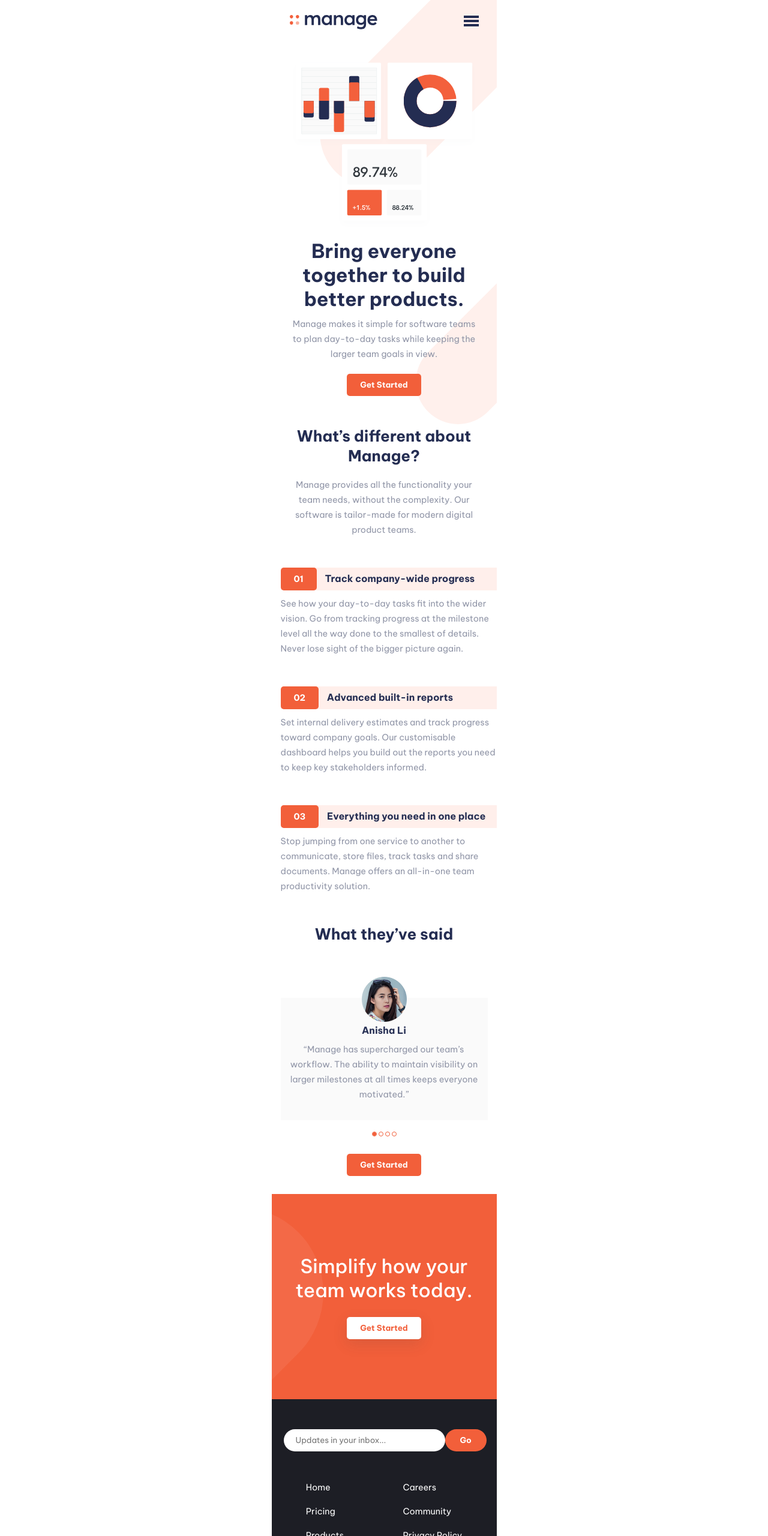
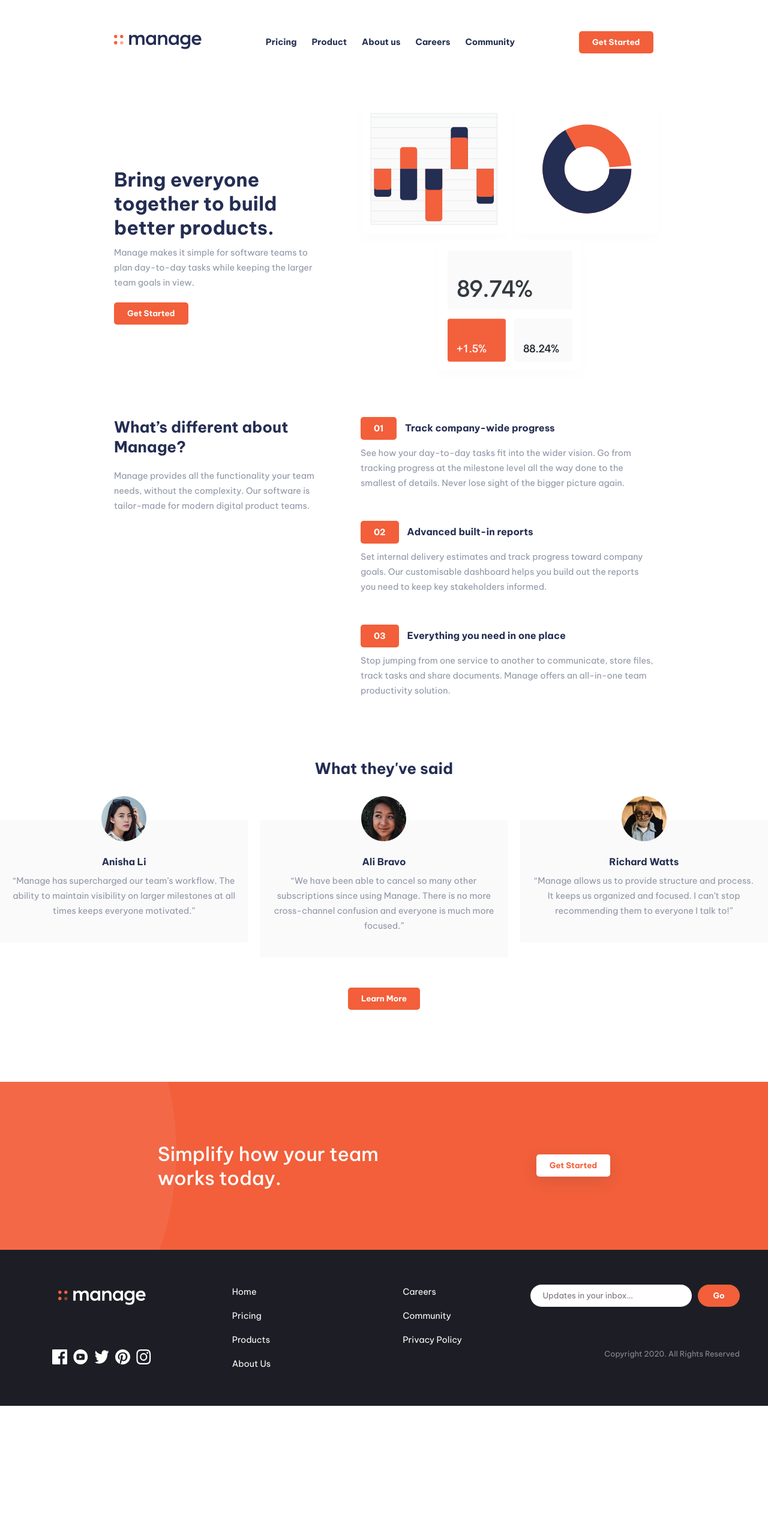
Before and after one commit to RoanMacmillan/manage-landing-page-master, a plain HTML site: page index.html in a window 1280 px wide. Shown: the top 2560 px of the page at 60% size. After the commit the page ends 2343 px from the top, so only its background shows below. Drawn offline with nearby package versions, Linux system fonts and the light colour scheme.

Commit message:
added slider

```diff
--- a/index.html
+++ b/index.html
@@ -15,6 +15,11 @@
   <link rel="preconnect" href="https://fonts.googleapis.com">
   <link rel="preconnect" href="https://fonts.gstatic.com" crossorigin>
   <link href="https://fonts.googleapis.com/css2?family=Be+Vietnam+Pro:wght@400;500;700&display=swap" rel="stylesheet">
+  <link
+    rel="stylesheet"
+    href="https://cdn.jsdelivr.net/npm/swiper@8/swiper-bundle.min.css"
+  />
+
 
 </head>
 
@@ -22,6 +27,8 @@
 
   <main>
 
+    <img id="bg-pattern" src='./images/bg-tablet-pattern.svg'>
+    <img id="bg-pattern2" src='./images/bg-tablet-pattern.svg'>
 
 
     <header>
@@ -43,30 +50,41 @@
         </div>
 
 
-        <!-- <button>Get Started</button>  -->
-        <div>
+        <div class="hamburger-container">
           <img class="mobile-btn" id="close" src="./images/icon-close.svg">
           <img class="mobile-btn" id="open" src="./images/icon-hamburger.svg">
+
+          <div class="nav-btn-container">
+          <button id="nav-btn">Get Started</button>
+          </div>
+
         </div>
       </nav>
     </header>
 
 
     <section class="first-container">
-      <div>
+      <div class="illu-container">
 
         <img id="illu" src="./images/illustration-intro.svg">
 
       </div>
+
+      <div class="headings-container">
 
       <h1>Bring everyone together to build better products.</h1>
 
       <p>Manage makes it simple for software teams to plan day-to-day
         tasks while keeping the larger team goals in view.</p>
 
+        <div class="btn-container">
       <button>Get Started</button>
+</div>
+      </div>
 
     </section>
+
+    <section class="second-card-container">
 
     <section class="second-container">
 
@@ -125,36 +143,27 @@
 
     </section>
 
-    <section class="slide-container">
+    </section>
 
-      <h2>What they’ve said</h2>
+    <h2 id="what">What they've said</h2>
 
-
-      <div class="mySlides fade">
-
-      <img src="./images/avatar-anisha.png">
+    <!-- Slider main container -->
+<div class="swiper">
+  <!-- Additional required wrapper -->
+  <div class="swiper-wrapper">
+    <!-- Slides -->
+    <div class="swiper-slide"><img src="./images/avatar-anisha.png">
       <h3>Anisha Li</h3>
       <p>“Manage has supercharged our team’s workflow. The ability to maintain
-      visibility on larger milestones at all times keeps everyone motivated.”</p>
-
-      </div>
-
-      <div class="mySlides fade">
-
-        <img src="./images/avatar-ali.png">
+      visibility on larger milestones at all times keeps everyone motivated.”</p></div>
+    <div class="swiper-slide"><img src="./images/avatar-ali.png">
 
       <h3>Ali Bravo</h3>
       <p>“We have been able to cancel so many other subscriptions since using
       Manage. There is no more cross-channel confusion and everyone is much
 
-      more focused.”</p>
-
-    </div>
-
-
-      <div class="mySlides fade">
-
-        <img src="./images/avatar-richard.png">
+      more focused.”</p></div>
+    <div class="swiper-slide"><img src="./images/avatar-richard.png">
 
       <h3>Richard Watts</h3>
 
@@ -163,40 +172,46 @@
 
       </div>
 
-      <div class="mySlides fade">
+      <div class="swiper-slide"><img src="./images/avatar-shanai.png">
 
-        <img src="./images/avatar-shanai.png">
+        <h3>Shanai Lorem</h3>
 
-      <h3>Shanai Gough</h3>
-      <p>“Their software allows us to track, manage and collaborate on our projects
-      from anywhere. It keeps the whole team in-sync without being intrusive.”</p>
+        <p>“Manage allows us to provide structure and process. It keeps us organized
+        and focused. I can’t stop recommending them to everyone I talk to!”</p>
 
-      </div>
+        </div>
 
-      <div class="thumbnail-container">
-
-        <div onclick="currentSlide(1)" class="thumbnail"></div>
-        <div onclick="currentSlide(2)" class="thumbnail"></div>
-        <div onclick="currentSlide(3)" class="thumbnail"></div>
-        <div onclick="currentSlide(4)" class="thumbnail"></div>
+</div>
 
 
-      </div>
 
-      <button>Get Started</button>
+<div class="swiper-pagination"></div>
 
-    </section>
+
+
+
+  </div>
+
+  <div class="b-cont">
+  <button class="swipe-btn">Learn More</button>
+  </div>
+
+
 
 <section class="orange-box">
-      <span>Simplify how your team works today.</span>
+
+
+      <span>Simplify how your team<br id="break">works today.</span>
 
       <div>
       <button>Get Started</button>
+
 </div>
-      </section>
+</section>
 
       <section class="footer">
 
+        <div id="form-child" class="child">
         <form>
           <div class="input-container">
         <label for="updates"></label>
@@ -204,7 +219,14 @@
         </div>
 
       <button type="submit">Go</button>
+
+
       </form>
+
+      <footer id="desktop-footer">Copyright 2020. All Rights Reserved</footer>
+
+
+      </div>
 
       <div class="list-container">
 
@@ -226,13 +248,20 @@
 
         </div>
 
+        <div class="child" id="left-wrapper">
+
         <div class="icon-container">
+
 
           <img src="./images/icon-facebook.svg">
           <img src="./images/icon-youtube.svg">
           <img src="./images/icon-twitter.svg">
           <img src="./images/icon-pinterest.svg">
           <img src="./images/icon-instagram.svg">
+
+
+
+
 
 
         </div>
@@ -256,9 +285,9 @@
         </div>
 </div>
 
+      </div>
 
-
-      <footer>Copyright 2020. All Rights Reserved</footer>
+      <footer id="mobile-footer">Copyright 2020. All Rights Reserved</footer>
 
       </section>
 
@@ -271,12 +300,58 @@
       </div>
 
 
+
+
   </main>
+
+
+
+
+  <script src="https://cdn.jsdelivr.net/npm/swiper@8/swiper-bundle.min.js"></script>
+
+  <script>const swiper = new Swiper('.swiper', {
+      // Optional parameters
+      direction: 'horizontal',
+      loop: true,
+      slidesPerView: 1,
+      spaceBetween: 20,
+
+      breakpoints: {
+    // when window width is >= 1440
+    1230: {
+      slidesPerView: 3,
+    },
+
+    850: {
+
+      slidesPerView: 2,
+    }
+
+  },
+
+      // If we need pagination
+      pagination: {
+        el: '.swiper-pagination',
+      },
+
+
+    });
+
+
+
+
+
+
+
+    </script>
+
 
 
 
 <script src="./script.js"></script>
 
+
+
 </body>
 
 </html>
--- a/script.js
+++ b/script.js
@@ -72,11 +72,11 @@ function showSlides(n) {
   }
 
 
-  document.addEventListener('keydown', function(event) {
-    if(event.keyCode == 37) {
-        plusSlides(-1)
-    }
-    else if(event.keyCode == 39) {
-        plusSlides(1)
-    }
-});
+//   document.addEventListener('keydown', function(event) {
+//     if(event.keyCode == 37) {
+//         plusSlides(-1)
+//     }
+//     else if(event.keyCode == 39) {
+//         plusSlides(1)
+//     }
+// });
--- a/styles.css
+++ b/styles.css
@@ -27,7 +27,10 @@ main {
 
     width: 100%;
 
+
 }
+
+
 
 
 
@@ -151,48 +154,71 @@ h2 {
     font-weight: 700;
 }
 
-.slide-container {
+#what {
 
     text-align: center;
-    padding-left: 15px;
-    padding-right: 15px;
-    padding-bottom: 30px;
-    position: relative;
 }
 
-.slide-container h2 {
+.swiper {
 
-    margin-bottom: 90px;
+    text-align: center;
+    position: absolute;
+    padding-bottom: 50px !important;
+
+
 }
 
 
-.mySlides {
+
+.swiper h3 {
+
+    margin-bottom: 0px;
+    margin-top: 20px;
+}
+
+
+.swiper-slide {
 
     background-color: hsl(0, 0%, 98%);
     padding-bottom: 30px;
-    display: none;
+    margin-top: 50px;
+
+
 }
 
-.test,
-    .thumbnail:hover {
+.swiper-pagination {
 
-        cursor: pointer;
-        background-color: hsl(12, 88%, 59%);
 
-    }
+}
+
+.b-cont {
+
+    display: flex;
+    justify-content: center;
+    margin-top: 25px;
+    margin-bottom: 50px;
+}
+
+.swipe-btn {
 
 
 
-.mySlides p {
-
-    padding-left: 15px;
-    padding-right: 15px;
 }
 
-.mySlides img {
+
+.swiper-slide p {
+
+    padding-left: 20px;
+    padding-right: 20px;
+    margin: 10px auto;
+
+
+}
+
+.swiper-slide img {
 
     width: 75px;
-    margin-top: -35px;
+        margin-top: -40px;
 
 
 }
@@ -204,24 +230,9 @@ h3 {
 
 }
 
-.thumbnail-container{
 
-    display: flex;
-    justify-content: center;
-    gap: 5px;
-    margin-top: 20px;
-    margin-bottom: 30px;
 
-}
 
-.thumbnail {
-
-    width: 6px;
-    outline: 1px solid hsl(12, 88%, 59%);
-    border-radius: 25px;
-    height: 6px;
-    cursor: pointer;
-}
 
 
 
@@ -286,6 +297,7 @@ form {
     padding-left: 20px;
     padding-right: 20px;
     padding-bottom: 40px;
+
 }
 
 form button {
@@ -312,6 +324,7 @@ a {
     font-size: .9em;
     font-weight: 400;
     line-height: 40px;
+
 
 }
 
@@ -409,3 +422,334 @@ background: linear-gradient(0deg, rgba(0,0,0,0.47102591036414565) 54%, rgba(0,0,
 
     display: none;
 }
+
+#nav-btn {
+
+    display: none;
+}
+
+#bg-pattern, #bg-pattern2 {
+
+    display: none;
+}
+
+#break {
+
+    display: none;
+}
+
+@media screen and (min-width: 400px) {
+
+   main {
+
+    width: 100vw;
+
+
+   }
+
+   #illu {
+
+    width: 450px;
+
+   }
+
+   .illu-container {
+
+    display: flex;
+    justify-content: center;
+   }
+
+   .first-container, main {
+
+    background-image: none;
+   }
+
+   form {
+
+    justify-content: center;
+    gap: 60px;
+   }
+
+   .icon-container {
+
+    justify-content: center;
+    gap: 65px;
+   }
+
+   .list-container {
+
+    justify-content: center;
+    gap: 220px;
+   }
+
+}
+
+
+
+@media screen and (min-width: 850px) {
+
+
+    .swiper-pagination {
+
+display: none;    }
+
+.b-cont {
+
+
+    margin-top: 0px;
+    margin-bottom: 120px;
+}
+
+
+.swiper-slide p {
+
+
+    margin: 10px auto;
+
+}
+
+    .first-container {
+
+        display: flex;
+        flex-direction: row-reverse;
+        align-items: center;
+        justify-content: space-between;
+
+
+
+    }
+
+    .headings-container h1, p {
+
+        text-align: left;
+    }
+
+    .swiper p {
+
+        text-align: center;
+    }
+
+    .headings-container {
+
+        width: 342px;
+        display: flex;
+        flex-direction: column;
+        align-items: flex-start;
+    }
+
+    #illu {
+
+
+        width: 100%;
+        margin-right: -50px;
+
+    }
+
+    .second-card-container {
+
+        display: flex;
+        justify-content: space-between;
+        padding-bottom: 50px;
+
+    }
+
+    .second-container {
+
+        text-align: left;
+        width: 342px;
+        padding: 0;
+
+    }
+
+    .card-container {
+
+        width: 504px;
+    }
+
+    .card-banner {
+
+        background-color: white;
+    }
+
+    .first-container, .second-card-container, nav {
+
+        width: 800px;
+        margin: 0 auto;
+    }
+
+    nav {
+
+
+    }
+
+    #open, #close {
+
+        display: none;
+    }
+
+
+
+    #nav-btn {
+
+        display: flex;
+
+    }
+
+    .nav-btn-container {
+
+        width: 125px;
+    }
+
+
+
+    #menu {
+
+        display: flex;
+        flex-direction: row;
+        position:unset;
+        background: none;
+        widtH: 100%;
+        gap: 25px;
+        justify-content: center;
+
+
+    }
+
+
+
+    main {
+
+        position: relative;
+    }
+
+    .orange-box {
+
+        display: flex;
+        flex-direction: row;
+        justify-content: space-evenly;
+        align-items: center;
+
+
+    }
+
+    .orange-box span {
+
+        text-align: left;
+
+    }
+
+    #break {
+
+        display: block;
+    }
+
+
+
+}
+
+
+@media screen and (min-width: 1000px) {
+
+    .first-container, .second-card-container, nav {
+
+        width: 900px;
+        margin: 0 auto;
+    }
+
+    .footer {
+
+        display: flex;
+        flex-direction: row-reverse;
+        justify-content: space-around;
+        align-items:center;
+        padding-bottom: 50px;
+        position: relative;
+       }
+
+       #left-wrapper {
+
+        display: flex;
+        flex-direction: column-reverse;
+        gap: 30px;
+
+    }
+
+
+       form {
+
+        gap: 10px;
+        padding-bottom: 0;
+        padding-right: 0;
+       }
+
+       .icon-container {
+
+        gap: 10px;
+        padding-bottom: 0;
+
+       }
+
+       #mobile-footer {
+
+        display: none;
+
+
+
+       }
+
+       #desktop-footer {
+
+        text-align: end;
+       }
+
+       #form-child {
+
+        display: flex;
+        flex-direction: column;
+        gap: 30px;
+
+       }
+
+
+}
+
+
+@media screen and (min-width: 1440px) {
+
+
+
+    .first-container, .second-card-container, nav {
+
+        width: 1000px;
+        margin: 0 auto;
+    }
+
+    .swiper-slide p {
+
+        width: 25vw;
+
+    }
+
+    #bg-pattern {
+
+        position: absolute;
+        righT: 100px;
+        top: -200px;
+        z-index: -1;
+        display: unset;
+        }
+
+        #bg-pattern2 {
+
+            position: absolute;
+        left: -200px;
+        top: 900px;
+        z-index: -1;
+        display: unset;
+
+        }
+
+
+
+
+}
```
